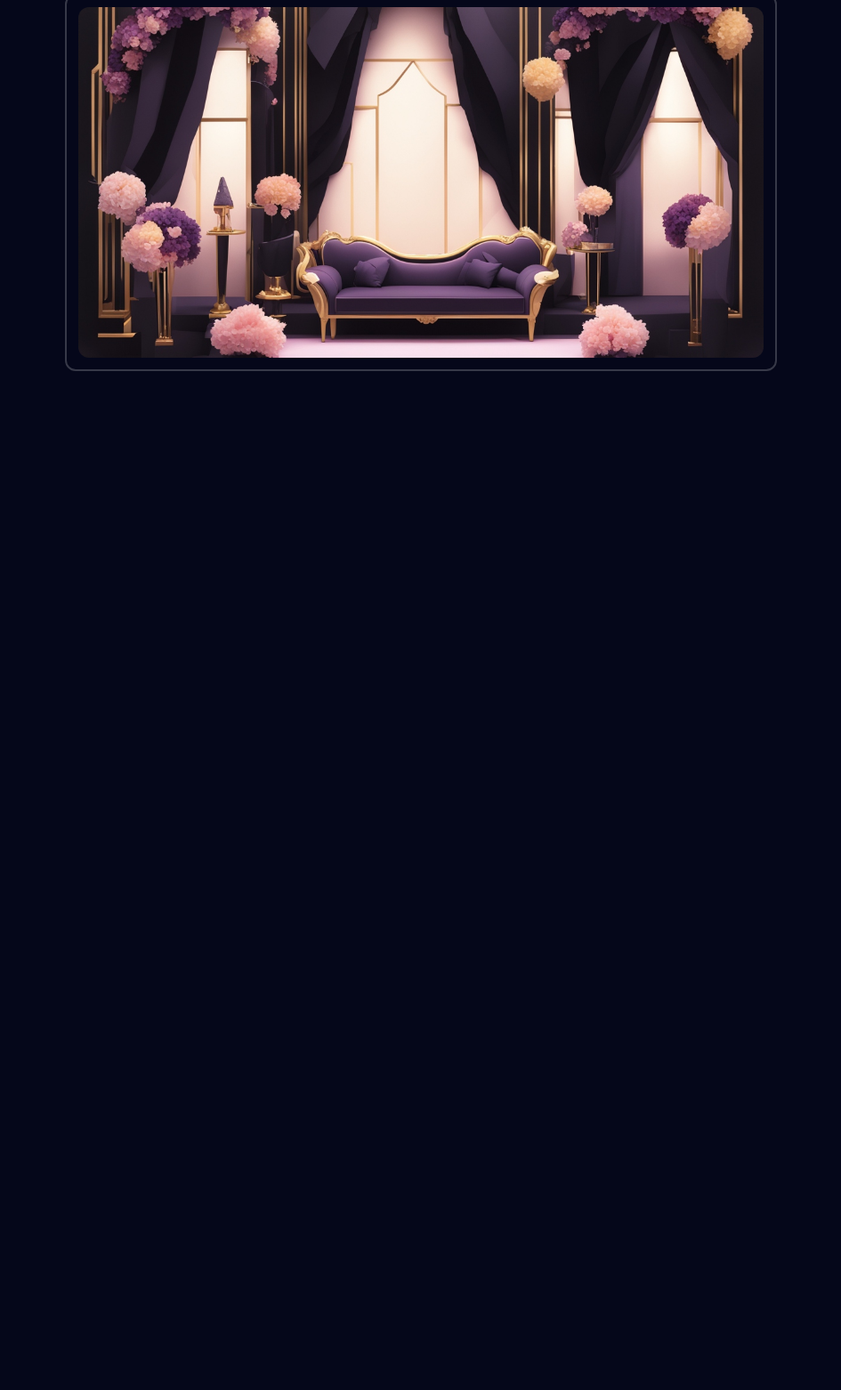
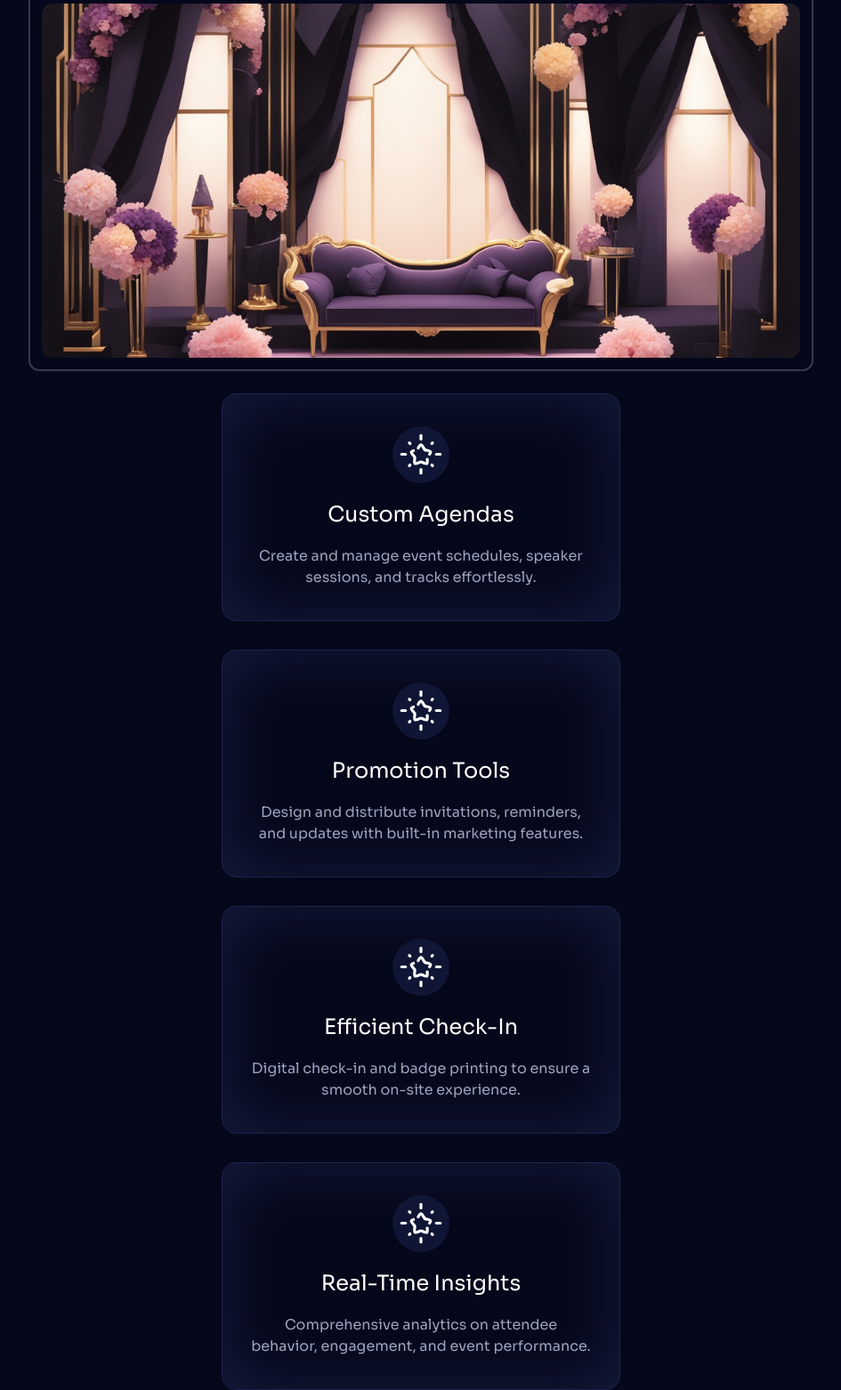
Before and after one commit to JasonCentral/event-cascade-website, an Astro site: page / in a window 1280 px wide. Shown: the part 458-2020 px from the top of the page at 89% size, without its empty margins (167-1112 px from the left). Before the commit the page ends 900 px from the top, so only its background shows below. Built offline with nearby package versions, Linux system fonts and the light colour scheme; Astro itself is replaced by a stand-in of ours.

Commit message:
Create cards and add features section

```diff
--- a/src/components/Header.astro
+++ b/src/components/Header.astro
@@ -5,7 +5,7 @@ import { Image } from "astro:assets";
 import hamburgerMenu from "../icons/hamburger-menu.svg";
 ---
 
-<header class="flex h-24 w-full flex-row items-center px-7 lg:px-2">
+<header class="flex h-24 w-full flex-row items-center lg:px-2">
   <div class="flex basis-full flex-row items-center gap-3">
     <Logo />
     <h1 class="text-lg font-bold">Event Cascade</h1>
--- a/src/components/Hero.astro
+++ b/src/components/Hero.astro
@@ -6,7 +6,7 @@ import heroImage from "../../public/event-hero-image.jpg";
 ---
 
 <div
-  class="hero-container sm:max box-border flex flex-col items-center gap-3 px-5 py-10 pb-10 sm:mx-auto sm:max-w-xl md:max-w-3xl lg:max-w-4xl"
+  class="hero-container sm:max box-border flex flex-col items-center gap-3 py-10 pb-10 sm:mx-auto sm:max-w-xl md:max-w-3xl lg:max-w-4xl"
 >
   <h2 class="px-7 text-center text-4xl sm:text-5xl md:text-6xl">
     Effortless Event Management That Flows
@@ -22,7 +22,7 @@ import heroImage from "../../public/event-hero-image.jpg";
   <div class="h-16"></div>
 
   <OutlinedImage
-    class="mt-2 min-h-[330px] max-w-[90%] shrink rounded-xl"
+    class="mt-2 min-h-[330px] max-w-[95%] shrink rounded-xl"
     src={heroImage}
     alt="Stylized image of a luxurious event"
   />
--- /dev/null
+++ b/src/components/features/FeatureCard.astro
@@ -0,0 +1,19 @@
+---
+import FeatureIcon from "~/components/features/FeatureIcon.astro";
+import Card from "../ui/Card.astro";
+
+interface Props {
+  feature: string;
+  description: string;
+}
+
+const { feature, description } = Astro.props;
+---
+
+<Card
+  class="mx-auto flex h-64 max-w-md flex-col justify-around gap-3 rounded-2xl p-8 text-center"
+>
+  <FeatureIcon />
+  <h3 class="text-2xl">{feature}</h3>
+  <p class="text-secondary">{description}</p>
+</Card>
--- /dev/null
+++ b/src/components/features/FeatureIcon.astro
@@ -0,0 +1,25 @@
+---
+import featureIcon from "~/icons/feature-icon.svg";
+import { Image } from "astro:assets";
+---
+
+<div class="container mx-auto flex h-16 w-16 items-center justify-center">
+  <Image src={featureIcon} alt="Hamburger Menu" class="h-[80%] w-[80%]" />
+</div>
+
+<style>
+  .container {
+    position: relative;
+  }
+
+  .container::before {
+    content: "";
+    display: block;
+    position: absolute;
+    height: 100%;
+    width: 100%;
+    background-color: theme(colors.background.light);
+    z-index: -1;
+    border-radius: 50%;
+  }
+</style>
--- /dev/null
+++ b/src/components/features/Features.astro
@@ -0,0 +1,15 @@
+---
+import FeatureCard from "~/components/features/FeatureCard.astro";
+
+import features from "~/data/features.json";
+---
+
+<section>
+  <div class="flex w-full flex-col gap-8">
+    {
+      features.map((data) => (
+        <FeatureCard feature={data.feature} description={data.description} />
+      ))
+    }
+  </div>
+</section>
--- /dev/null
+++ b/src/components/ui/Card.astro
@@ -0,0 +1,21 @@
+---
+interface Props {
+  class?: string;
+}
+
+const { class: className = "" } = Astro.props;
+---
+
+<div class:list={["card", className]}>
+  <slot />
+</div>
+
+<style>
+  .card {
+    box-shadow: inset 0px 0px 80px 0px rgba(23, 29, 63, 1);
+    -moz-box-shadow: inset 0px 0px 80px 0px rgba(23, 29, 63, 1);
+    box-shadow: inset 0px 0px 80px 0px rgba(23, 29, 63, 1);
+
+    border: 1px solid #1c244c;
+  }
+</style>
--- /dev/null
+++ b/src/data/features.json
@@ -0,0 +1,18 @@
+[
+  {
+    "feature": "Custom Agendas",
+    "description": "Create and manage event schedules, speaker sessions, and tracks effortlessly."
+  },
+  {
+    "feature": "Promotion Tools",
+    "description": "Design and distribute invitations, reminders, and updates with built-in marketing features."
+  },
+  {
+    "feature": "Efficient Check-In",
+    "description": "Digital check-in and badge printing to ensure a smooth on-site experience."
+  },
+  {
+    "feature": "Real-Time Insights",
+    "description": "Comprehensive analytics on attendee behavior, engagement, and event performance."
+  }
+]
--- a/src/layouts/BaseLayout.astro
+++ b/src/layouts/BaseLayout.astro
@@ -19,7 +19,7 @@ import Header from "../components/Header.astro";
 
     <title>Event Cascade</title>
   </head>
-  <body class="bg-background text-primary">
+  <body class="bg-background px-7 text-primary">
     <Header />
     <slot />
   </body>
--- a/src/pages/index.astro
+++ b/src/pages/index.astro
@@ -1,8 +1,10 @@
 ---
-import BaseLayout from "../layouts/BaseLayout.astro";
-import Hero from "../components/Hero.astro";
+import BaseLayout from "~/layouts/BaseLayout.astro";
+import Hero from "~/components/Hero.astro";
+import Features from "~/components/features/Features.astro";
 ---
 
 <BaseLayout>
   <Hero />
+  <Features />
 </BaseLayout>
--- a/src/styles/global.css
+++ b/src/styles/global.css
@@ -5,6 +5,7 @@
 @layer base {
   :root {
     --color-background: 5 7 26;
+    --color-background-light: 16 22 54;
     --color-primary: 255 255 255;
     --color-secondary: 158 163 191;
     --color-accent: 249 145 59;
--- a/tailwind.config.mjs
+++ b/tailwind.config.mjs
@@ -3,7 +3,10 @@ export default {
   content: ["./src/**/*.{astro,html,js,jsx,md,mdx,svelte,ts,tsx,vue}"],
   theme: {
     colors: {
-      background: "rgb(var(--color-background) / <alpha-value>)",
+      background: {
+        DEFAULT: "rgb(var(--color-background) / <alpha-value>)",
+        light: "rgb(var(--color-background-light) / <alpha-value>)",
+      },
       primary: "rgb(var(--color-primary) / <alpha-value>)",
       secondary: "rgb(var(--color-secondary) / <alpha-value>)",
       accent: "rgb(var(--color-accent) / <alpha-value>)",
```
Also changed, not shown: tsconfig.json (+7 -1 lines), src/icons/feature-icon.svg (added).
